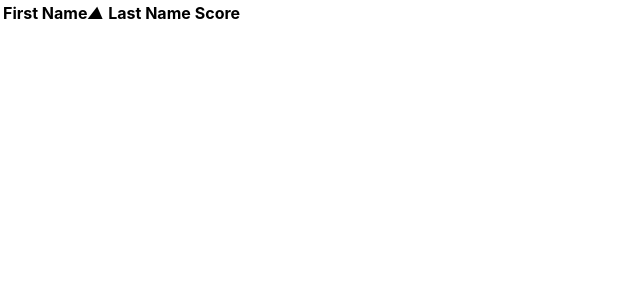
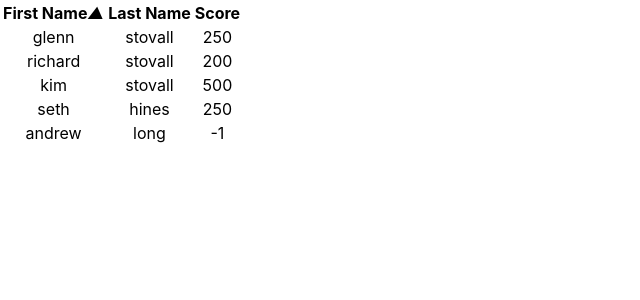
Before and after one commit to GSto/performant_pokemon, a React (Create React App) app: page / in a window 1280 px wide. Shown: the top 300 px of the page, without its empty margins (0-640 px from the left). Built offline with nearby package versions, Linux system fonts and the light colour scheme.

Commit message:
Adds table data.

```diff
--- a/src/App.js
+++ b/src/App.js
@@ -62,6 +62,15 @@ function App() {
             Score
           </SortableTableHeader>
         </thead>
+        <tbody>
+          { tableData.map(({ fname, lname, score }) => (
+            <tr>
+              <td>{ fname }</td>
+              <td>{ lname }</td>
+              <td>{ score }</td>
+            </tr>
+          ))}
+        </tbody>
       </table>
     </div>
   );
```
